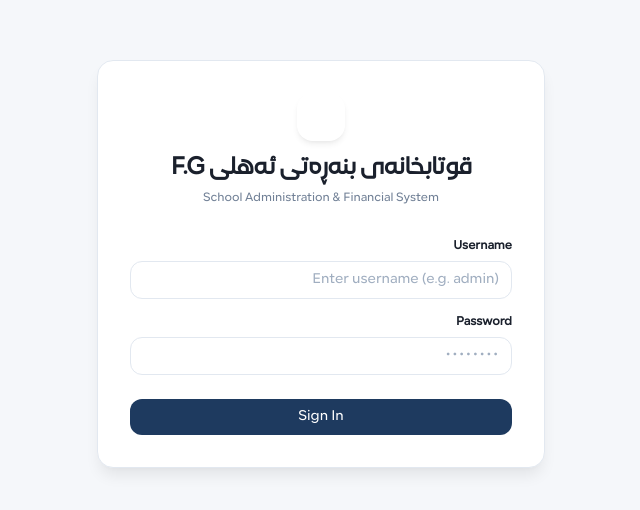
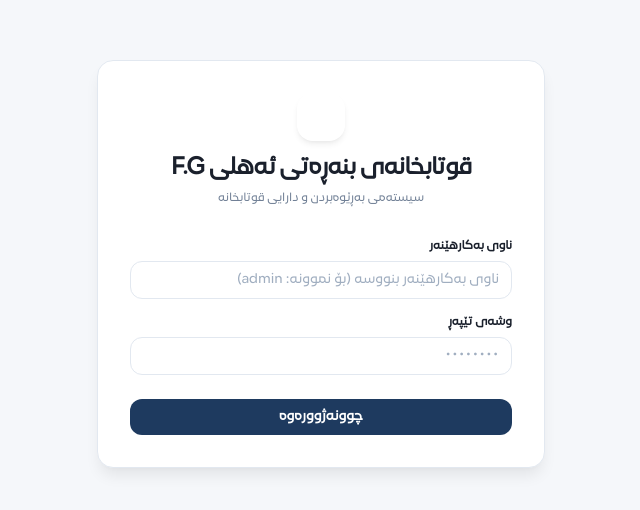
Before and after one commit to randzana/schoolMangment, a Next.js app in the folder frontend/: page /login in a window 1280 px wide. Shown: the part 136-646 px from the top of the page, without its empty margins (445-1085 px from the left). Built offline with nearby package versions, Linux system fonts and the light colour scheme; no server answers.

Commit message:
Translate login page to Kurdish Sorani

```diff
--- a/frontend/app/(auth)/login/page.tsx
+++ b/frontend/app/(auth)/login/page.tsx
@@ -11,8 +11,8 @@ import { toast } from 'sonner';
 import { getSchoolName } from '@/lib/utils';
 
 const loginSchema = zod.object({
-  username: zod.string().min(1, 'Username is required'),
-  password: zod.string().min(1, 'Password is required'),
+  username: zod.string().min(1, 'ناوی بەکارهێنەر داواکراوە'),
+  password: zod.string().min(1, 'وشەی تێپەڕ داواکراوە'),
 });
 
 type LoginFormValues = zod.infer<typeof loginSchema>;
@@ -33,9 +33,9 @@ export default function LoginPage() {
     setIsSubmitting(true);
     try {
       await login(values.username, values.password);
-      toast.success('Login successful! Redirecting to dashboard...');
+      toast.success('چوونەژوورەوە سەرکەوتوو بوو! گواستنەوە بۆ داشبۆرد...');
     } catch (err: any) {
-      const msg = err.response?.data?.message || 'Invalid username or password.';
+      const msg = err.response?.data?.message || 'ناوی بەکارهێنەر یاخود وشەی تێپەڕ هەڵەیە.';
       toast.error(msg);
     } finally {
       setIsSubmitting(false);
@@ -43,7 +43,7 @@ export default function LoginPage() {
   };
 
   return (
-    <div className="max-w-md w-full space-y-8 bg-white p-8 rounded-xl border border-border shadow-lg animate-fade-in">
+    <div className="max-w-md w-full space-y-8 bg-white p-8 rounded-xl border border-border shadow-lg animate-fade-in" dir="rtl">
       <div className="text-center">
         <div className="w-12 h-12 rounded-xl flex items-center justify-center text-white font-bold text-lg mx-auto mb-3 shadow-md"
              style={{ backgroundColor: 'var(--color-primary)' }}>
@@ -53,22 +53,22 @@ export default function LoginPage() {
           {getSchoolName()}
         </h2>
         <p className="mt-1.5 text-xs text-text-muted">
-          School Administration & Financial System
+          سیستەمی بەڕێوەبردن و دارایی قوتابخانە
         </p>
       </div>
 
       <form onSubmit={handleSubmit(onSubmit)} className="mt-8 space-y-6">
         <div className="space-y-4">
           <Input
-            label="Username"
+            label="ناوی بەکارهێنەر"
             id="username"
-            placeholder="Enter username (e.g. admin)"
+            placeholder="ناوی بەکارهێنەر بنووسە (بۆ نموونە: admin)"
             error={errors.username?.message}
             {...register('username')}
           />
 
           <Input
-            label="Password"
+            label="وشەی تێپەڕ"
             id="password"
             type="password"
             placeholder="••••••••"
@@ -79,11 +79,11 @@ export default function LoginPage() {
 
         <Button
           type="submit"
-          className="w-full"
+          className="w-full font-semibold"
           variant="primary"
           isLoading={isSubmitting}
         >
-          Sign In
+          چوونەژوورەوە
         </Button>
       </form>
     </div>
```
